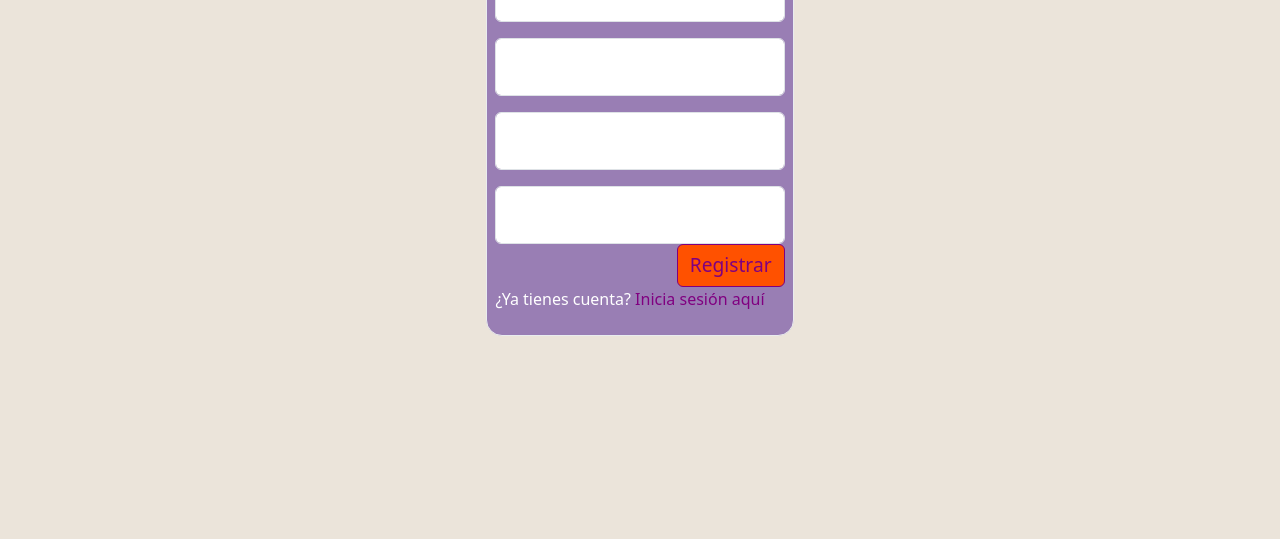
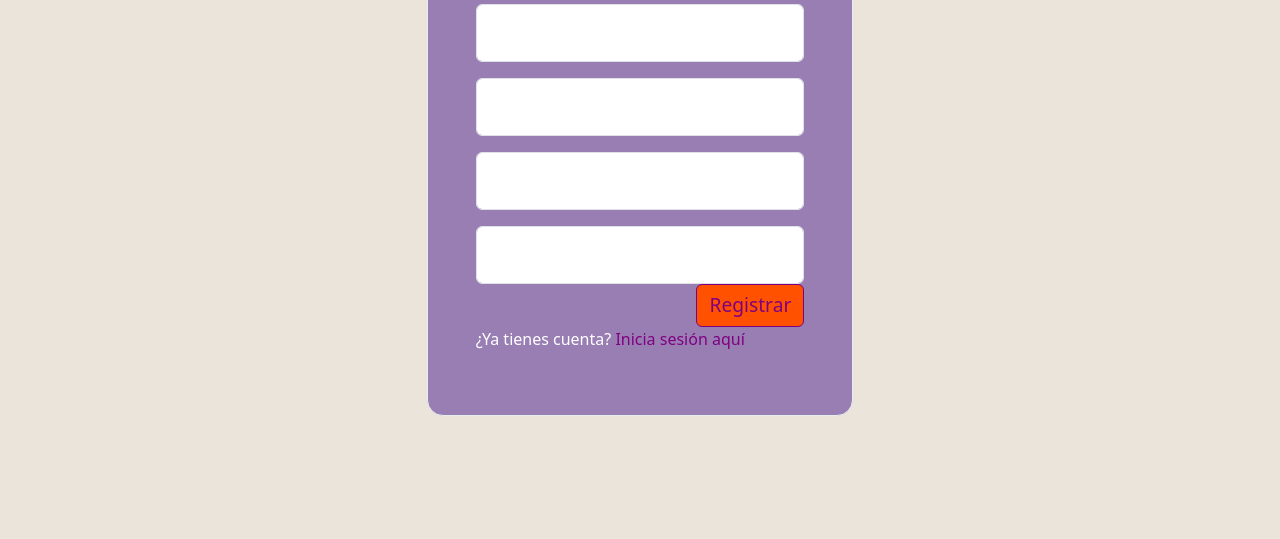
Before and after one commit to vozexpertadm-ship-it/VozExpertaB, a website: page public/registro.html in a window 1280 px wide. Shown: the part 261-800 px from the top of the page. Drawn offline with nearby package versions, Linux system fonts and the light colour scheme.

Commit message:
Update registro.html

```diff
--- a/public/registro.html
+++ b/public/registro.html
@@ -20,7 +20,7 @@
 </nav>
 <body>
   <section class="d-flex justify-content-center section-login  ">
-    <div class="login-form border border-light-subtle border-opacity-50 p-2">
+    <div class="login-form border border-light-subtle border-opacity-50 col-10 col-sm-8 col-md-6 col-lg-5 col-xl-4 p-5 rounded-4 p-2">
       <form id="login-form" class="needs-validation" novalidate>
         <div class="text-center">
           <p id="label-create">Crear cuenta</p>
```
